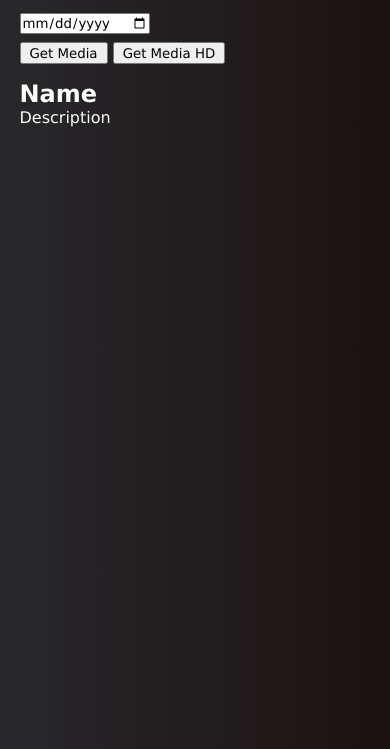
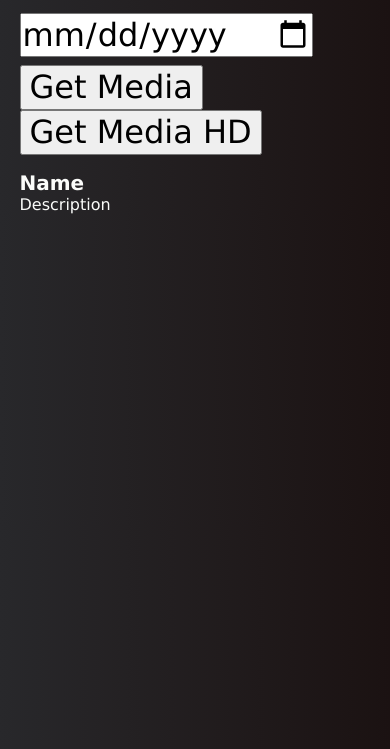
Before and after one commit to vishalicious213/nasa-pics, a plain HTML site: page index.html in a window 390 px wide. Shown: the part 95-844 px from the top of the page. Drawn offline with Linux system fonts and the light colour scheme.

Commit message:
adjusting element sizes for mobile

```diff
--- a/css/style.css
+++ b/css/style.css
@@ -24,6 +24,11 @@ h1, h2, h3 {
 
 h1 {
   margin-top: 1rem;
+  font-size: 2rem;
+}
+
+h2 {
+  font-size: 1.25rem;
 }
 
 h3 {
@@ -33,10 +38,12 @@ h3 {
 
 input {
   margin: 1rem 0 .5rem 5%;
+  font-size: 2rem;
 }
 
 button {
   padding: .09rem .5rem;
+  font-size: 2rem;
 }
 
 #buttons {
```
